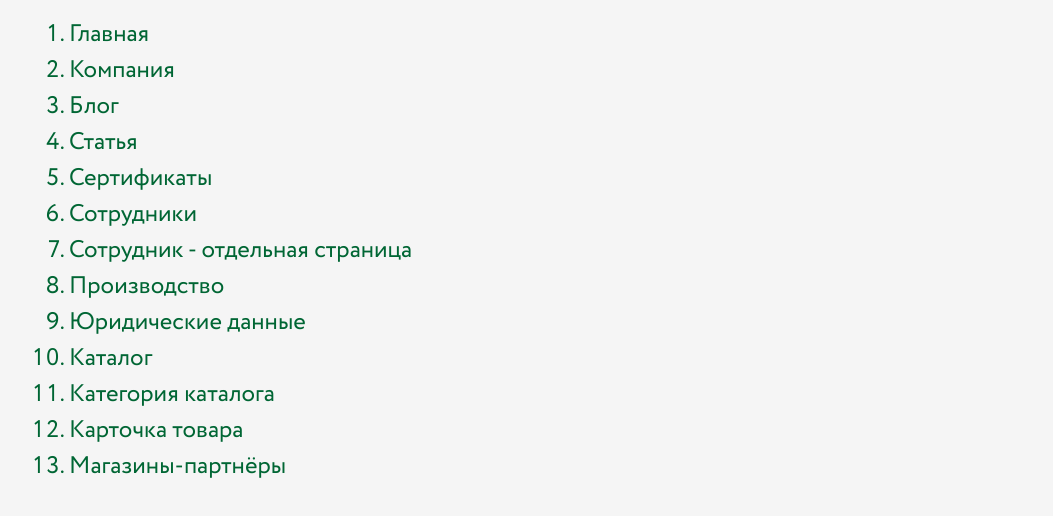
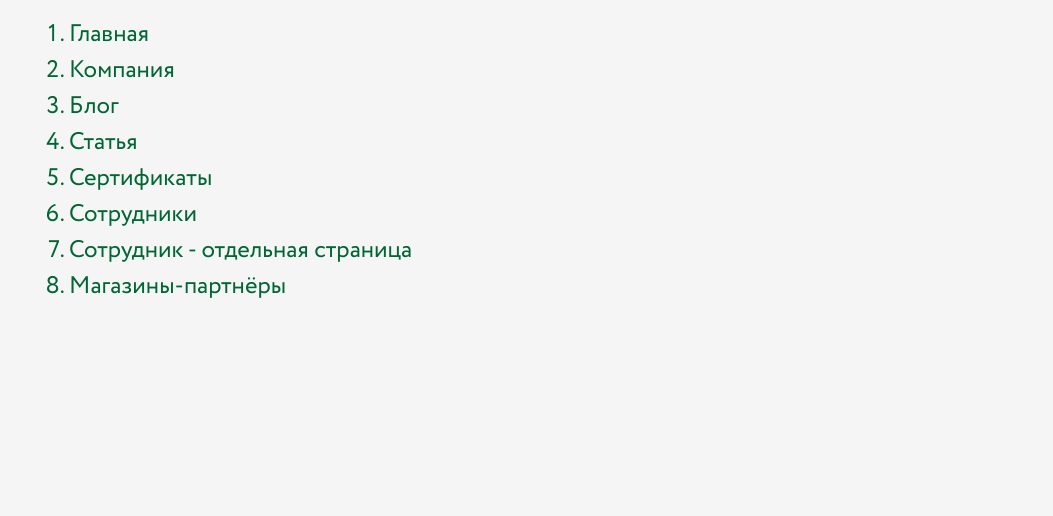
Before and after one commit to yurkaronin/Bais-yug-2023, a website: page index.html in a window 1280 px wide. Shown: the part 194-710 px from the top of the page, without its empty margins (11-1064 px from the left). Drawn offline with Linux system fonts and the light colour scheme.

Commit message:
Закоментировал пустые

```diff
--- a/index.html
+++ b/index.html
@@ -41,11 +41,11 @@
         <li><a href="./certificates.html">Сертификаты</a></li>
         <li><a href="./team.html">Сотрудники</a></li>
         <li><a href="./team-member.html">Сотрудник - отдельная страница</a></li>
-        <li><a href="./manufacturing.html">Производство</a></li>
+        <!-- <li><a href="./manufacturing.html">Производство</a></li>
         <li><a href="./legal-info.html">Юридические данные</a></li>
         <li><a href="./catalog.html">Каталог</a></li>
         <li><a href="./catalog-category.html">Категория каталога</a></li>
-        <li><a href="./product-card.html">Карточка товара</a></li>
+        <li><a href="./product-card.html">Карточка товара</a></li> -->
         <li><a href="./partner-stores.html">Магазины-партнёры</a></li>
       </ol>
     </div>
```
